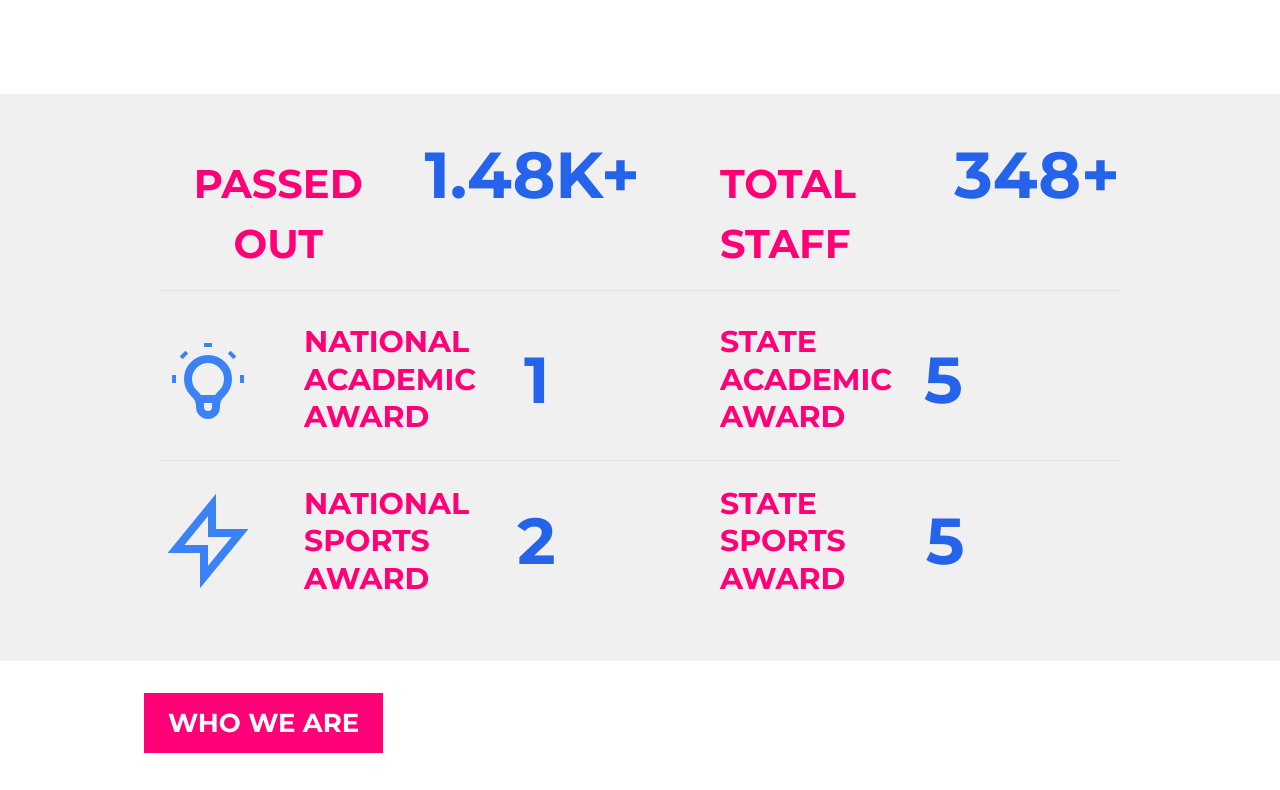
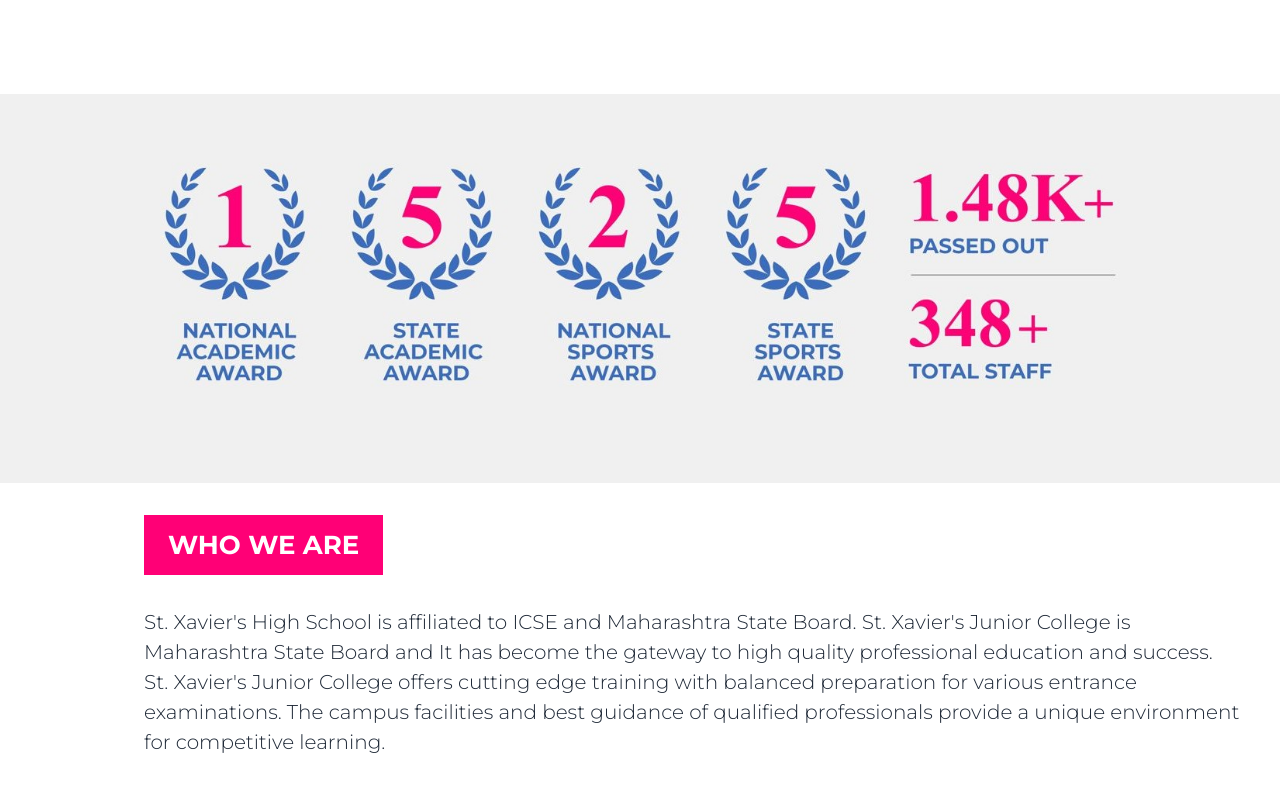
Before and after one commit to govindhansv/StXavier, a Next.js app: page / in a window 1280 px wide. Shown: the part 1380-2170 px from the top of the page. Built offline with nearby package versions, Linux system fonts and the light colour scheme.

Commit message:
links updated

```diff
--- a/app/components/ContactFooter.jsx
+++ b/app/components/ContactFooter.jsx
@@ -63,14 +63,30 @@
             {/* Social Icons */}
             <div className="flex justify-center md:justify-start space-x-5">
               {[
-                { Icon: FaFacebook, label: "Facebook" },
-                { Icon: FaInstagram, label: "Instagram" },
-                { Icon: FaWhatsapp, label: "WhatsApp" },
-                { Icon: FaMapMarkerAlt, label: "Location" },
-              ].map(({ Icon, label }) => (
+                {
+                  Icon: FaFacebook,
+                  label: "Facebook",
+                  url: "https://www.facebook.com/stxavierspanchgani",
+                },
+                {
+                  Icon: FaInstagram,
+                  label: "Instagram",
+                  url: "https://www.instagram.com/stxavierspanchgani/",
+                },
+                {
+                  Icon: FaWhatsapp,
+                  label: "WhatsApp",
+                  url: "https://wa.me/+919975064585",
+                },
+                {
+                  Icon: FaMapMarkerAlt,
+                  label: "Location",
+                  url: "https://maps.app.goo.gl/M3W1JCqH8XxDUp6y8",
+                },
+              ].map(({ Icon, label, url }) => (
                 <a
                   key={label}
-                  href="#"
+                  href={url}
                   target="_blank"
                   rel="noopener noreferrer"
                   className="text-gray-600 hover:text-[#FF0076] transition-all transform hover:scale-110"
--- a/app/components/FacilitiesSection.jsx
+++ b/app/components/FacilitiesSection.jsx
@@ -13,7 +13,7 @@
       {/* Image Section */}
       <div className="relative w-full aspect-video  overflow-hidden">
         <img
-          src="/assets/home/homebanner.png"
+          src="/assets/images/Hero image/0.JPG"
           alt="Students collaborating outdoors with laptop"
           className="w-full h-full lg:w-[1100px] lg:h-[619px] object-cover"
         />
--- a/app/components/PreviousEvents.jsx
+++ b/app/components/PreviousEvents.jsx
@@ -12,7 +12,7 @@
       {/* Image Section */}
       <div className="relative w-full aspect-video  overflow-hidden">
         <img
-          src="/assets/home/homebanner.png"
+          src="/assets/images/Hero image/0.JPG"
           alt="Students collaborating outdoors with laptop"
           className="w-full h-full object-cover"
         />
--- a/app/components/StatsSection.jsx
+++ b/app/components/StatsSection.jsx
@@ -1,3 +1,4 @@
+import Image from "next/image";
 import React from "react";
 
 const StatsDashboard = () => {
@@ -6,101 +7,13 @@
       className="p-4 md:p-8  md:px-40 mt-8 md:mt-24 pb-8 md:pb-16"
       style={{ background: "#F0F0F0 0% 0% no-repeat padding-box" }}
     >
-      {/* Top Row */}
-      <div className="flex flex-col md:flex-row justify-between mb-8 border-b pb-4">
-        <div className="w-full md:w-1/2 text-center mb-4 md:mb-0">
-          <div className="flex flex-col md:flex-row items-center md:items-baseline gap-2">
-            <span className="text-[#FF0076] text-[30px] md:text-[40px] font-bold">
-              PASSED OUT
-            </span>
-            <span className="text-blue-600 md:pl-5 text-[45px] md:text-[65px] font-bold">
-              1.48K+
-            </span>
-          </div>
-        </div>
-        <div className="lg:pl-20 w-full md:w-1/2 text-center md:text-start">
-          <div className="flex flex-col md:flex-row items-center md:items-baseline gap-2">
-            <span className="text-[#FF0076] text-[30px] md:text-[40px] font-bold">
-              TOTAL STAFF
-            </span>
-            <span className="text-blue-600 md:pl-5 text-[45px] md:text-[65px] font-bold">
-              348+
-            </span>
-          </div>
-        </div>
-      </div>
-
-      {/* Academic Awards Row */}
-      <div className="flex flex-col md:flex-row justify-between pb-6 mb-6 border-b">
-        <div className="flex flex-col md:flex-row items-center gap-4 w-full md:w-1/2 mb-4 md:mb-0">
-          <div className="text-blue-500">
-            <svg
-              xmlns="http://www.w3.org/2000/svg"
-              className="h-16 w-16 md:h-24 md:w-24"
-              viewBox="0 0 24 24"
-              fill="none"
-              stroke="currentColor"
-              strokeWidth="2"
-            >
-              <path d="M9.663 17h4.673M12 3v1m6.364 1.636l-.707.707M21 12h-1M4 12H3m3.343-5.657l-.707-.707m2.828 9.9a5 5 0 117.072 0l-.548.547A3.374 3.374 0 0014 18.469V19a2 2 0 11-4 0v-.531c0-.895-.356-1.754-.988-2.386l-.548-.547z" />
-            </svg>
-          </div>
-          <div className="flex flex-col md:flex-row text-center md:text-start items-center gap-4">
-            <div className="text-[#FF0076] font-bold text-[24px] md:text-[30px] leading-tight md:px-8">
-              NATIONAL <br /> ACADEMIC <br /> AWARD
-            </div>
-            <div className="text-blue-600 text-[45px] md:text-[65px] font-bold">
-              1
-            </div>
-          </div>
-        </div>
-        <div className="lg:pl-20 w-full md:w-1/2">
-          <div className="flex flex-col md:flex-row items-center justify-center md:justify-start">
-            <div className="text-[#FF0076] font-bold text-[24px] md:text-[30px] leading-tight text-center md:text-start">
-              STATE <br /> ACADEMIC <br /> AWARD
-            </div>
-            <span className="text-blue-600 text-[45px] md:text-[65px] font-bold md:pl-8">
-              5
-            </span>
-          </div>
-        </div>
-      </div>
-
-      {/* Sports Awards Row */}
-      <div className="flex flex-col md:flex-row justify-between">
-        <div className="flex flex-col md:flex-row items-center gap-4 mb-4 md:mb-0">
-          <div className="text-blue-500">
-            <svg
-              xmlns="http://www.w3.org/2000/svg"
-              className="h-16 w-16 md:h-24 md:w-24"
-              viewBox="0 0 24 24"
-              fill="none"
-              stroke="currentColor"
-              strokeWidth="2"
-            >
-              <path d="M13 10V3L4 14h7v7l9-11h-7z" />
-            </svg>
-          </div>
-          <div className="flex flex-col md:flex-row text-center md:text-start items-center gap-4">
-            <div className="text-[#FF0076] font-bold text-[24px] md:text-[30px] leading-tight md:px-8">
-              NATIONAL <br /> SPORTS <br /> AWARD
-            </div>
-            <div className="text-blue-600 text-[45px] md:text-[65px] font-bold">
-              2
-            </div>
-          </div>
-        </div>
-        <div className="lg:pl-20 w-full md:w-1/2">
-          <div className="flex flex-col md:flex-row items-center justify-center md:justify-start">
-            <div className="text-[#FF0076] font-bold text-[24px] md:text-[30px] leading-tight text-center md:text-start">
-              STATE <br /> SPORTS <br /> AWARD
-            </div>
-            <span className="text-blue-600 text-[45px] md:text-[65px] font-bold md:pl-20">
-              5
-            </span>
-          </div>
-        </div>
-      </div>
+      <Image
+        src="/assets/images/statsnew.jpg"
+        alt="Stats"
+        width={1000}
+        height={1000}
+        className="rounded-lg w-full object-cover"
+      />
     </div>
   );
 };
--- a/app/components/mobile/MBanner.jsx
+++ b/app/components/mobile/MBanner.jsx
@@ -5,7 +5,7 @@
 import useEmblaCarousel from "embla-carousel-react";
 
 const mBannerImages = [
-  "/assets/home/homebanner.png",
+  "/assets/images/Hero image/0.JPG",
   "/assets/images/Hero image/1.JPG",
   "/assets/images/Hero image/2.JPG",
   "/assets/images/Hero image/3.JPG",
--- a/app/components/mobile/MFacilitiesSection.jsx
+++ b/app/components/mobile/MFacilitiesSection.jsx
@@ -13,7 +13,7 @@
       {/* Image Section - Adjusted for better mobile display */}
       <div className="relative w-full aspect-video overflow-hidden">
         <img
-          src="/assets/home/homebanner.png"
+          src="/assets/images/Hero image/0.JPG"
           alt="Students collaborating outdoors with laptop"
           className="w-full h-full object-cover lg:w-[1100px] lg:h-[619px]"
         />
--- a/app/page.jsx
+++ b/app/page.jsx
@@ -84,7 +84,7 @@
           <MHeroSection />
         </section>
         <section id="mobile-stats">
-          <MStatsDashboard />
+          <StatsDashboard />
         </section>
         <section id="mobile-who-we-are">
           <MWhoWeAreSection />
```
Also changed, not shown: app/components/mobile/MContactFooter.jsx (+24 -7 lines), public/assets/images/stats.jpg (added), public/assets/images/statsnew.jpg (added).
